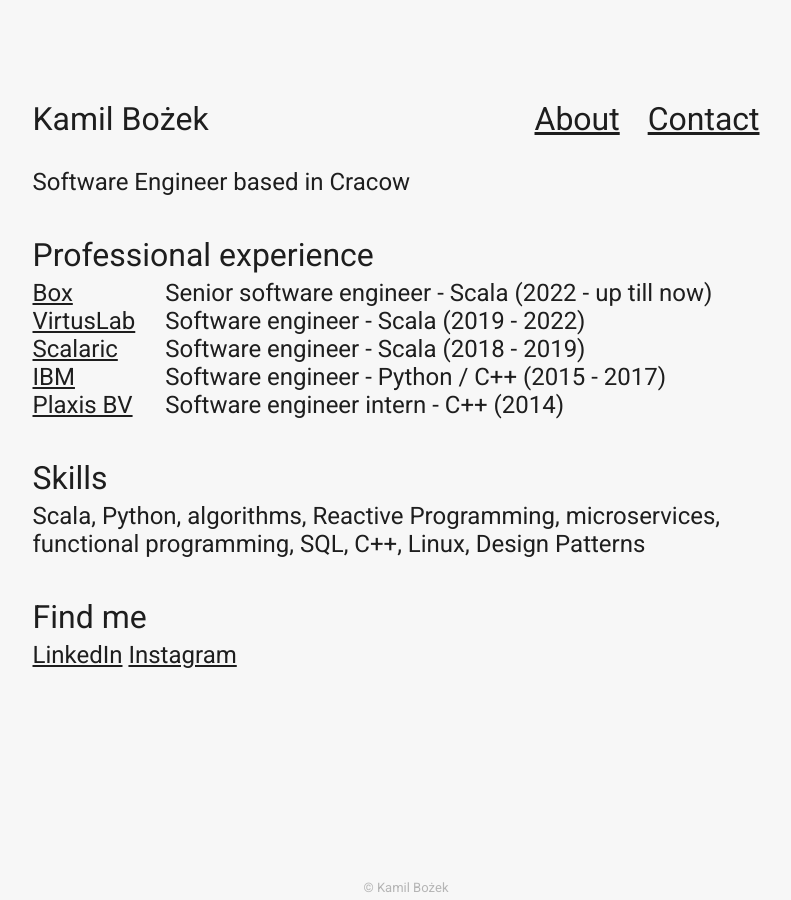
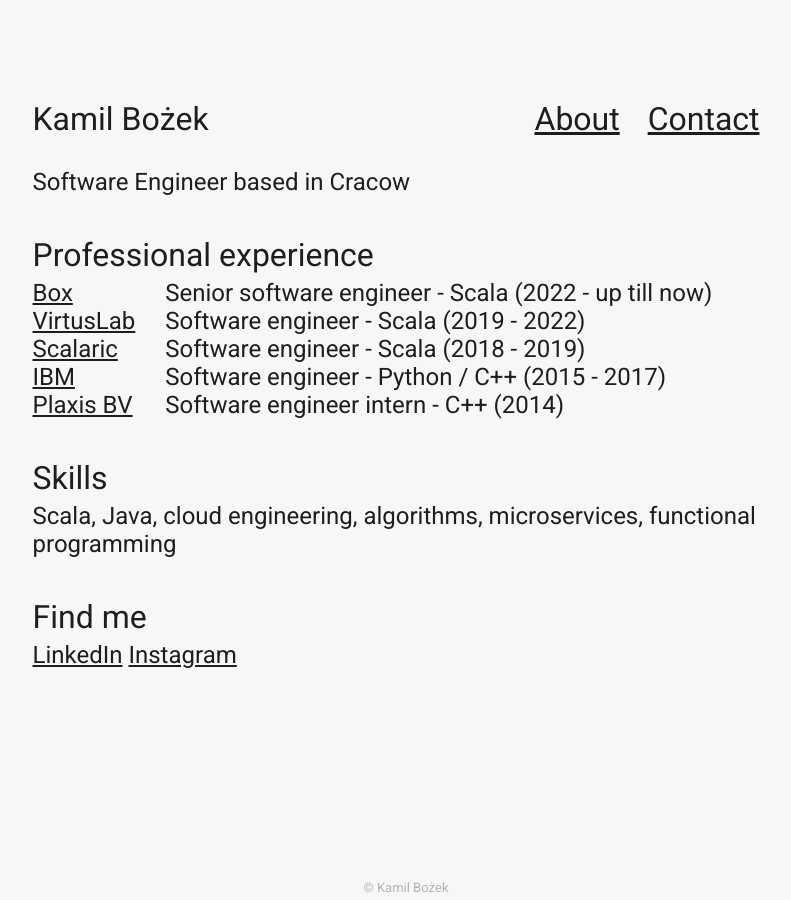
Before and after one commit to kamilbozek/kamilbozek.github.io, a Jekyll site: the page built from about.html, in a window 1280 px wide. Shown: the whole page, without its empty margins (234-1025 px from the left). Built offline with Jekyll 4.4.1, drawn with Linux system fonts in a browser that asks for light colours.

Commit message:
update about

```diff
--- a/about.html
+++ b/about.html
@@ -14,7 +14,7 @@
 </div>
 
 <h1 class="paddedDouble">Skills</h1>
-<p class="aboutContent">Scala, Python, algorithms, Reactive Programming, microservices, functional programming, SQL, C++, Linux, Design Patterns</p>
+<p class="aboutContent">Scala, Java, cloud engineering, algorithms, microservices, functional programming</p>
 
 <h1 class="paddedDouble">Find me</h1>
 <p class="aboutContent">
```
